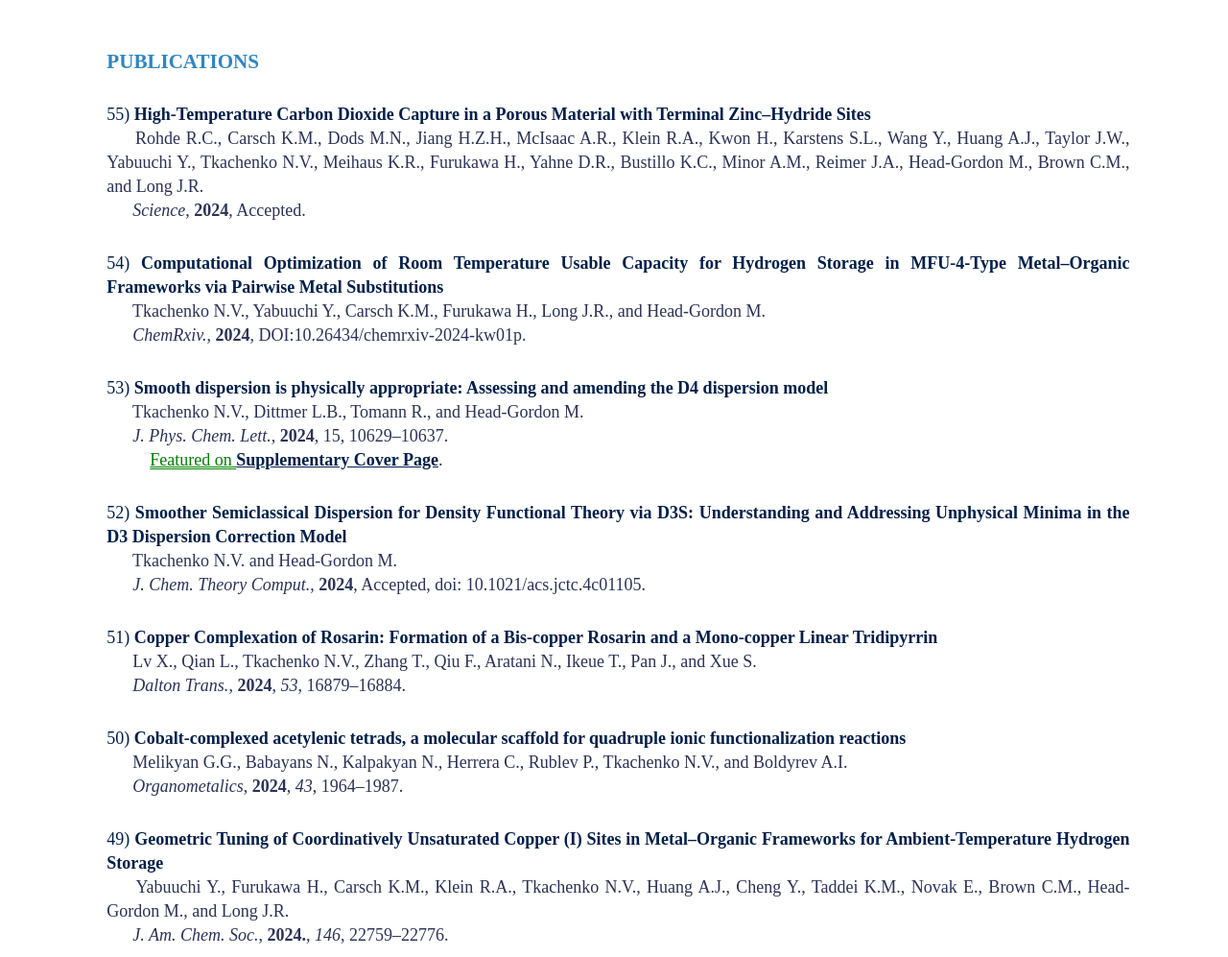
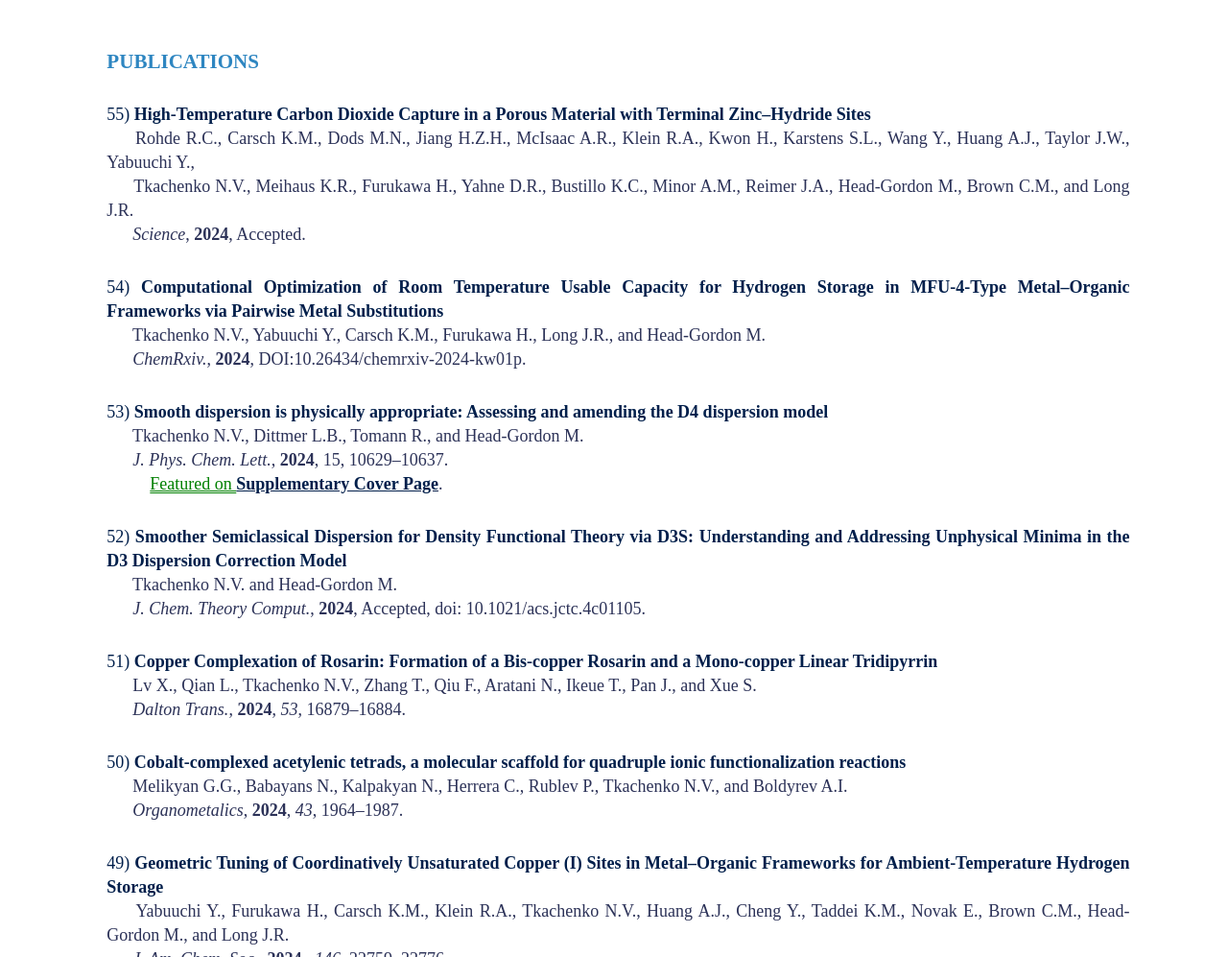
Before and after one commit to ntkachenko95/ntkachenko95.github.io, a plain HTML site: page index.html in a window 1280 px wide. Shown: the part 1803-2800 px from the top of the page at 96% size. Drawn offline with Linux system fonts and the light colour scheme; a script that the page names is missing.

Commit message:
Update index.html

```diff
--- a/index.html
+++ b/index.html
@@ -84,7 +84,7 @@
 			  <h3><a name="p" class="link1"> DFT-driven-PSO</a></h3>
 		<p>User's manual and the original code of DFT-driven-PSO algorithm (algorithm designed for microsolvation PES exploration) can be dowloaded through the <a href="https://github.com/ntkachenko95/DFT-driven-PSO"><b>Github</b></a> source. </p>
       <h3>Publications</h3>
-	  <p><a class="a" href="https://www.science.org/journal/science">55)<b> High-Temperature Carbon Dioxide Capture in a Porous Material with Terminal Zinc–Hydride Sites </b></a><br>&emsp;&nbsp; Rohde R.C., Carsch K.M., Dods M.N., Jiang H.Z.H., McIsaac A.R., Klein R.A., Kwon H., Karstens S.L., Wang Y., Huang A.J., Taylor J.W., Yabuuchi Y., Tkachenko N.V., Meihaus K.R., Furukawa H., Yahne D.R., Bustillo K.C., Minor A.M., Reimer J.A., Head-Gordon M., Brown C.M., and Long J.R. <br>&emsp;&nbsp; <i>Science</i>, <b>2024</b>, Accepted.</p>
+	  <p><a class="a" href="https://www.science.org/journal/science">55)<b> High-Temperature Carbon Dioxide Capture in a Porous Material with Terminal Zinc–Hydride Sites </b></a><br>&emsp;&nbsp; Rohde R.C., Carsch K.M., Dods M.N., Jiang H.Z.H., McIsaac A.R., Klein R.A., Kwon H., Karstens S.L., Wang Y., Huang A.J., Taylor J.W., Yabuuchi Y.,<br>&emsp;&nbsp; Tkachenko N.V., Meihaus K.R., Furukawa H., Yahne D.R., Bustillo K.C., Minor A.M., Reimer J.A., Head-Gordon M., Brown C.M., and Long J.R. <br>&emsp;&nbsp; <i>Science</i>, <b>2024</b>, Accepted.</p>
           <p><a class="a" href="https://chemrxiv.org/engage/chemrxiv/article-details/667397a15101a2ffa8024bad">54)<b> Computational Optimization of Room Temperature Usable Capacity for Hydrogen Storage in MFU-4-Type Metal–Organic Frameworks via Pairwise Metal Substitutions </b></a><br>&emsp;&nbsp; Tkachenko N.V., Yabuuchi Y., Carsch K.M., Furukawa H., Long J.R., and Head-Gordon M.<br>&emsp;&nbsp; <i>ChemRxiv.</i>, <b> 2024</b>, DOI:10.26434/chemrxiv-2024-kw01p.</p>
           <p><a class="a" href="https://pubs.acs.org/doi/full/10.1021/acs.jpclett.4c02653?casa_token=4xfYleKBJmQAAAAA%3AUC4n0X4wf_QcLNAMEUuOWwIIuntEMYd0ymd5I5b35fgt1csQgmMCTvzgQxBNDyMLo3Uu7iA6x3Ttgzc">53)<b> Smooth dispersion is physically appropriate: Assessing and amending the D4 dispersion model </b></a><br>&emsp;&nbsp; Tkachenko N.V., Dittmer L.B., Tomann R., and Head-Gordon M.<br>&emsp;&nbsp; <i>J. Phys. Chem. Lett.</i>, <b>2024</b>, 15, 10629–10637.<br>&emsp;&nbsp;&emsp; <span class="colortext"> Featured on </span> <a class="a" href="https://pubs.acs.org/journal/jpclcd"><b><u>Supplementary Cover Page</u></b></a>.</p>
 	  <p><a class="a" href="https://pubs.acs.org/doi/abs/10.1021/acs.jctc.4c01105">52)<b> Smoother Semiclassical Dispersion for Density Functional Theory via D3S: Understanding and Addressing Unphysical Minima in the D3 Dispersion Correction Model </b></a><br>&emsp;&nbsp; Tkachenko N.V. and Head-Gordon M.<br>&emsp;&nbsp; <i>J. Chem. Theory Comput.</i>, <b>2024</b>, Accepted, doi: 10.1021/acs.jctc.4c01105.</p>
```
